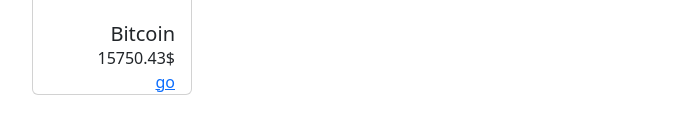
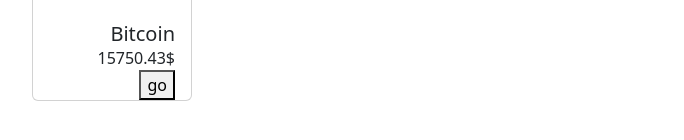
Before and after one commit to adel-gu/crypto-currency-market, a React (Create React App) app: page / in a window 1280 px wide. Shown: the part 202-342 px from the top of the page, without its empty margins (50-734 px from the left). Built offline with nearby package versions, Linux system fonts and the light colour scheme.

Commit message:
Fix eslint errors

```diff
--- a/src/components/Coin.jsx
+++ b/src/components/Coin.jsx
@@ -1,14 +1,15 @@
 import Card from 'react-bootstrap/Card';
-import {Link} from 'react-router-dom';
+import { useNavigate } from 'react-router-dom';
 
 const Coin = () => {
+  const navigate = useNavigate();
   return (
     <Card style={{ width: '10rem' }}>
       <div className="display-3 text-center py-4">BTC</div>
       <Card.Body className="py-0 text-end">
         <Card.Title className="m-0">Bitcoin</Card.Title>
         <Card.Text className="m-0">15750.43$</Card.Text>
-        <Link to="/coindetails">go</Link>
+        <button type="button" onClick={() => navigate('/coindetails')}>go</button>
       </Card.Body>
     </Card>
   );
--- a/src/components/CoinList.jsx
+++ b/src/components/CoinList.jsx
@@ -1,11 +1,9 @@
-import Coin from "./Coin";
+import Coin from './Coin';
 
-const CoinList = () => {
-  return (
-    <>
-      <Coin />
-    </>
-  )
-}
+const CoinList = () => (
+  <>
+    <Coin />
+  </>
+);
 
 export default CoinList;
--- a/src/components/NavBar.jsx
+++ b/src/components/NavBar.jsx
@@ -1,7 +1,6 @@
 import { Container, Navbar } from 'react-bootstrap';
 
-const NavBar = () => {
-  return (
+const NavBar = () => (
   <header>
     <Navbar bg="light" expand="lg">
       <Container>
@@ -10,6 +9,5 @@
     </Navbar>
   </header>
 );
-};
 
 export default NavBar;
--- a/src/routes/CoinDetails.jsx
+++ b/src/routes/CoinDetails.jsx
@@ -1,15 +1,14 @@
 import Container from 'react-bootstrap/Container';
-import { Link } from 'react-router-dom';
 import { useNavigate } from 'react-router-dom';
 
-const CoinDetails=()=> {
+const CoinDetails = () => {
   const navigate = useNavigate();
-  return(
+  return (
     <Container>
       <h1>BTC is awsome</h1>
-      <Link onClick={() => navigate(-1)}>Go Back</Link>
+      <button type="button" onClick={() => navigate(-1)}>Go Back</button>
     </Container>
-  )
-}
+  );
+};
 
 export default CoinDetails;
```
Also changed, not shown: src/routes/Home.jsx (+4 -7 lines). Lines whose indentation alone changed are shown as unchanged.
